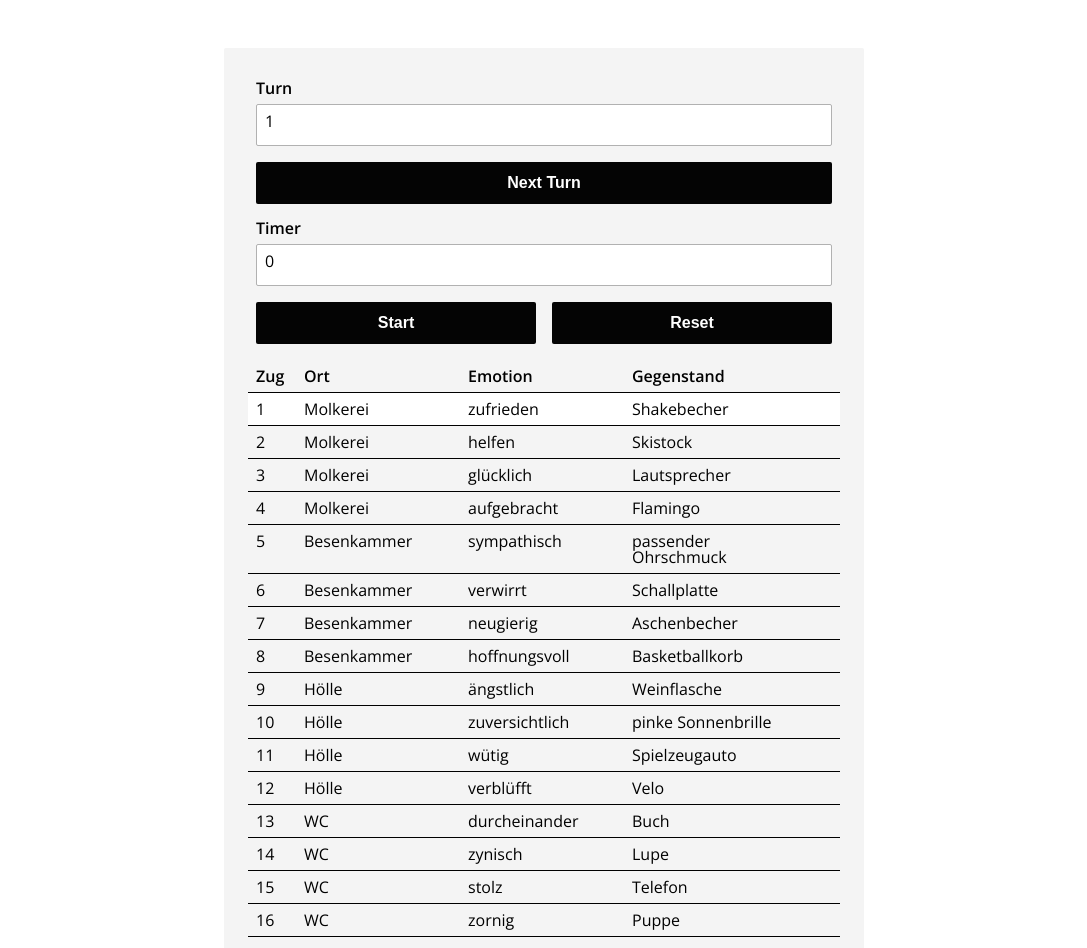
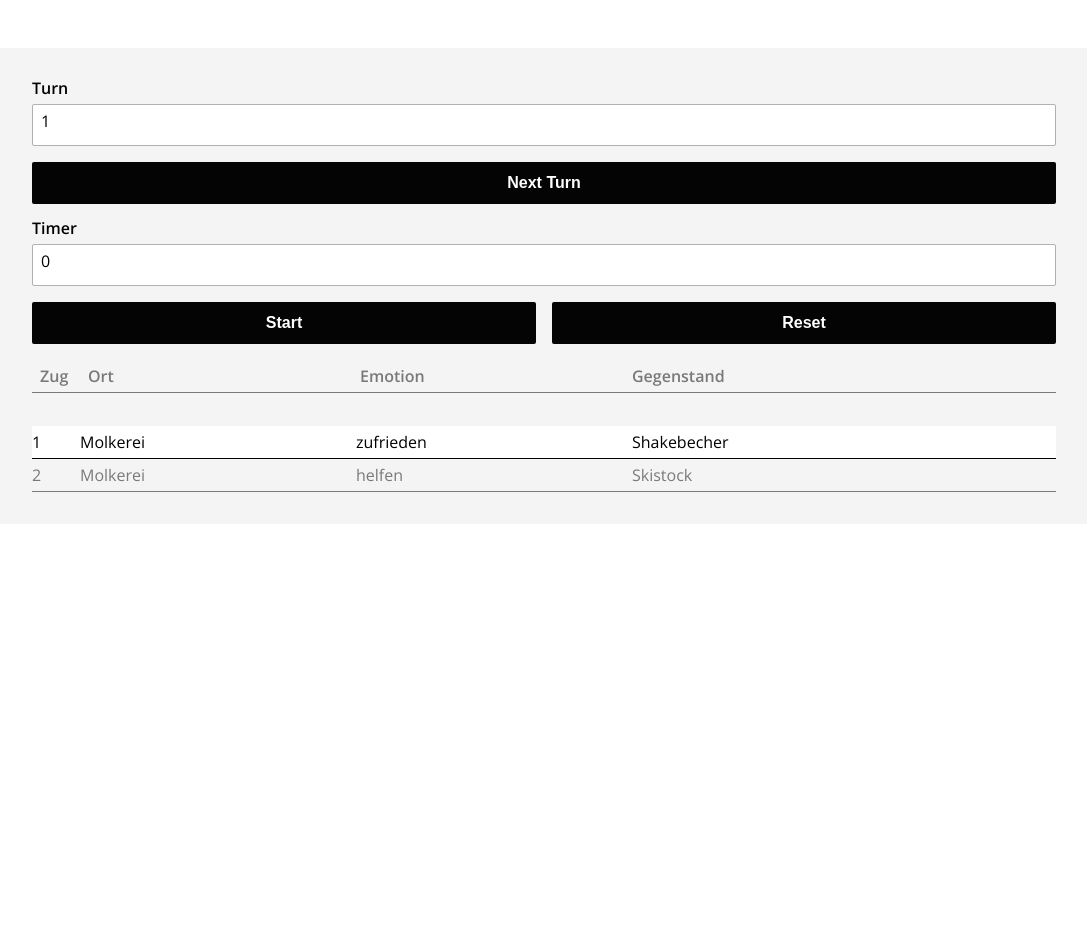
Before and after one commit to daenub/exp-story-game-randomizer, a React app: page / in a window 1280 px wide. Shown: the whole page, without its empty margins (96-1183 px from the left). After the commit the page ends 800 px from the top, so only its background shows below. Built offline with nearby package versions, Linux system fonts and the light colour scheme.

Commit message:
just show the current turn and some context

```diff
--- a/src/js/Randomizer.js
+++ b/src/js/Randomizer.js
@@ -1,4 +1,4 @@
-import React from "react"
+import React, {useEffect, useRef} from "react"
 import {useSelector} from "react-redux"
 
 import {getCurrentTurn, orderedTurnList} from "./store/selectors.js"
@@ -7,20 +7,28 @@ export const Randomizer = () => {
   const currentTurn = useSelector(getCurrentTurn)
   const turns = useSelector(orderedTurnList)
 
+  const turnList = useRef()
+  const turnHeader = useRef()
+
+  useEffect(() => {
+    const rowHeight = turnHeader.current.offsetHeight
+    let turnMultiplicator = currentTurn - 1
+
+    turnList.current.style.transform = `translateY(${turnMultiplicator *
+      rowHeight *
+      -1}px)`
+  }, [currentTurn, turnList, turnHeader])
+
   return (
     <div className="randomizer">
+      <div className="turn-row turn-row--header" ref={turnHeader}>
+        <div className="turn-row__cell turn-row__cell--number">Zug</div>
+        <div className="turn-row__cell turn-row__cell--place">Ort</div>
+        <div className="turn-row__cell turn-row__cell--emotion">Emotion</div>
+        <div className="turn-row__cell turn-row__cell--object">Gegenstand</div>
+      </div>
       <div className="turn-list-wrapper">
-        <ul className="turn-list">
-          <li className="turn-row turn-row--header">
-            <div className="turn-row__cell turn-row__cell--number">Zug</div>
-            <div className="turn-row__cell turn-row__cell--place">Ort</div>
-            <div className="turn-row__cell turn-row__cell--emotion">
-              Emotion
-            </div>
-            <div className="turn-row__cell turn-row__cell--object">
-              Gegenstand
-            </div>
-          </li>
+        <ul className="turn-list" ref={turnList}>
           {turns.map(({turn, place, emotion, object}) => (
             <li
               className={`turn-row ${
--- a/src/scss/_turns.scss
+++ b/src/scss/_turns.scss
@@ -1,5 +1,13 @@
+$turn-row-height: 33 / 16 * 1rem;
+
+.turn-list-wrapper {
+  height: 3 * $turn-row-height;
+  overflow: hidden;
+}
+
 .turn-list {
   list-style: none;
+  transition: transform 0.3s ease;
 }
 
 .turn-row {
@@ -9,14 +17,23 @@
 
   margin: 0 -0.5rem;
   border-bottom: 1px solid #000;
+
+  opacity: 0.5;
+
+  transition: 0.3s ease;
+  transition-property: opacity, background-color;
+
+  max-height: $turn-row-height;
 }
 
 .turn-row--header {
   font-weight: bold;
+  margin: 0;
 }
 
 .turn-row--current {
   background-color: white;
+  opacity: 1;
 }
 
 .turn-row__cell {
--- a/src/scss/index.scss
+++ b/src/scss/index.scss
@@ -16,7 +16,7 @@ html {
 }
 
 .main {
-  max-width: 36em;
+  max-width: 64em;
   margin: 3rem auto;
   padding: 2rem;
 
```
